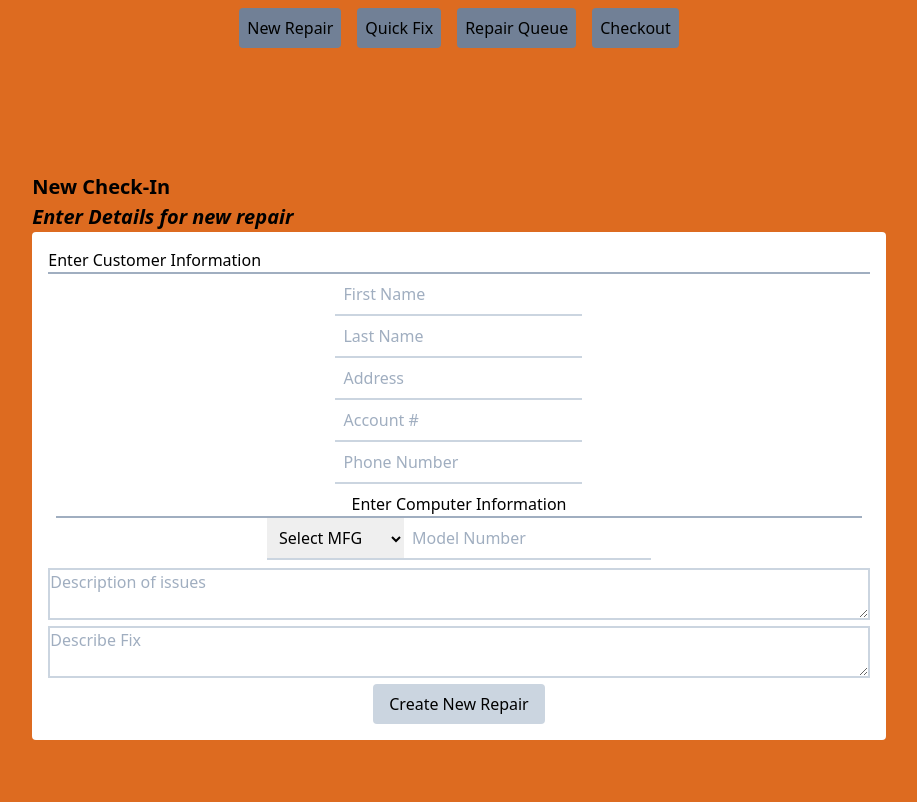
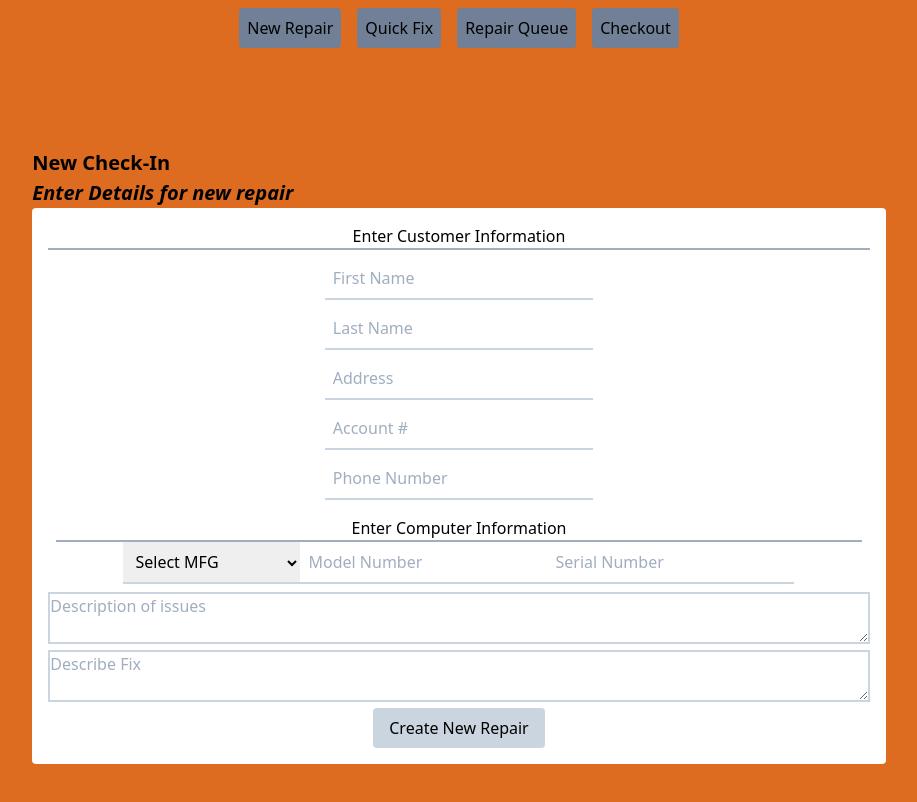
Before and after one commit to Kvasir111/MorningSTAR, a Nuxt app: page /quickfix in a window 1280 px wide. Shown: the top 802 px of the page, without its empty margins (181-1098 px from the left). Built offline with nearby package versions, Linux system fonts and the light colour scheme.

Commit message:
Updated quickfix.vue to have more MFGs and a better input for the customer information.
Added the Serial Number box back to the computer information

```diff
--- a/pages/quickfix.vue
+++ b/pages/quickfix.vue
@@ -5,10 +5,14 @@
 				<h1>New Check-In</h1>
 				<h1 class="italic">Enter Details for new repair</h1>
 			</div>
-			<div class="bg-white rounded p-4">
+			<div class="bg-white rounded p-4 text-center" id="Customer Information Block">
 				<h2>Enter Customer Information</h2>
-				<div class="text-center" :key=index v-for="(key, index) in customerInformation" id="Customer Information Block">
-					<input class="formTextInput focus:outline-none" v-bind:id="customerInformation[index].text" v-bind:placeholder="customerInformation[index].text" v-model="customerInformation[index].value">
+				<div class="text-center m-2 block" :key=index v-for="(key, index) in customerInformation" >
+					<label v-bind:for="customerInformation[index].text" class="hidden">{{customerInformation[index].text}}</label>
+					<input class="formTextInput w-full md:w-1/3 inline-block focus:outline-none"
+						   v-bind:id="customerInformation[index].text"
+						   v-bind:placeholder="customerInformation[index].text"
+						   v-model="customerInformation[index].value">
 				</div>
 				<div id="Computer Information Block" class="text-center p-2 ">
 					<h2>Enter Computer Information</h2>
@@ -17,6 +21,7 @@
 						<option :key="index" v-model="deviceInformation[0].value" v-for="(oem, index) in mfgs">{{oem}}</option>
 					</select>
 					<input type="text" class="focus:outline-none formTextInput" v-model="deviceInformation[1].value" v-bind:placeholder="deviceInformation[1].text">
+					<input type="text" class="focus:outline-none formTextInput" v-model="deviceInformation[2].value" v-bind:placeholder="deviceInformation[2].text">
 				</div>
 				<div id="issue description" class="text-center">
 					<textarea cols="50" v-model="issue" class="w-full border-2 border-gray-400" placeholder="Description of issues"></textarea>
@@ -34,8 +39,10 @@
 </template>
 
 <script>
-    export default {
+    import Index from './index';
+	export default {
         name: 'quickfix',
+		components: { Index },
 		data : function() {
         	return{
 				//this object holds the basic contact information for the customer
@@ -47,7 +54,7 @@
 					{text: 'Phone Number', value: ''},
 				],
 				//an array of PC MFGs, this powers the drop down
-				mfgs: ['Dell', 'HP', 'Gateway', 'Toshiba', 'Lenovo', 'Alienware', 'MSI', 'Custom Build'],
+				mfgs: ['Alienware','Apple','Custom Build','Dell','Gateway','HP','Lenovo','MSI','Other Official OEM','Sony','Toshiba','eMachine'],
 				//This object holds the basic computer information, make and model, uses the above array as it's data source
 				deviceInformation: [
 					{text: 'Make', value: ''},
```
